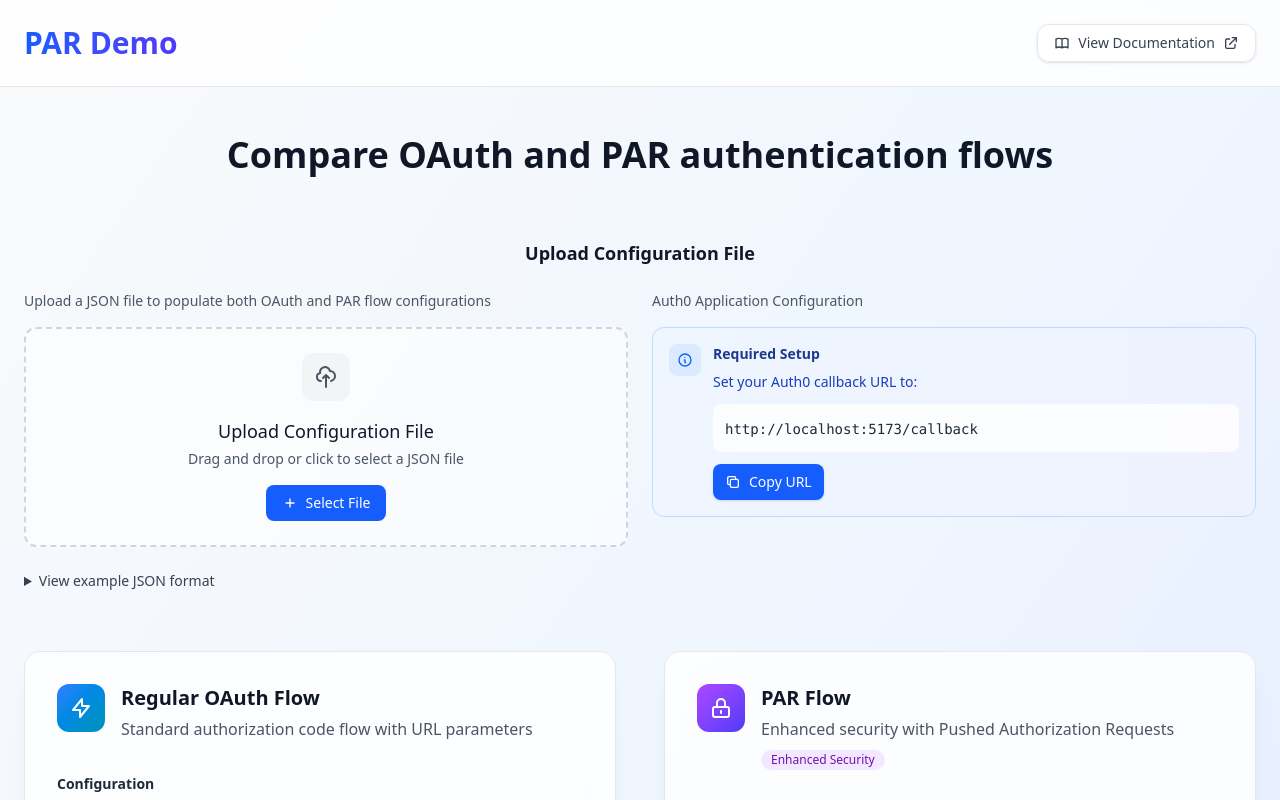
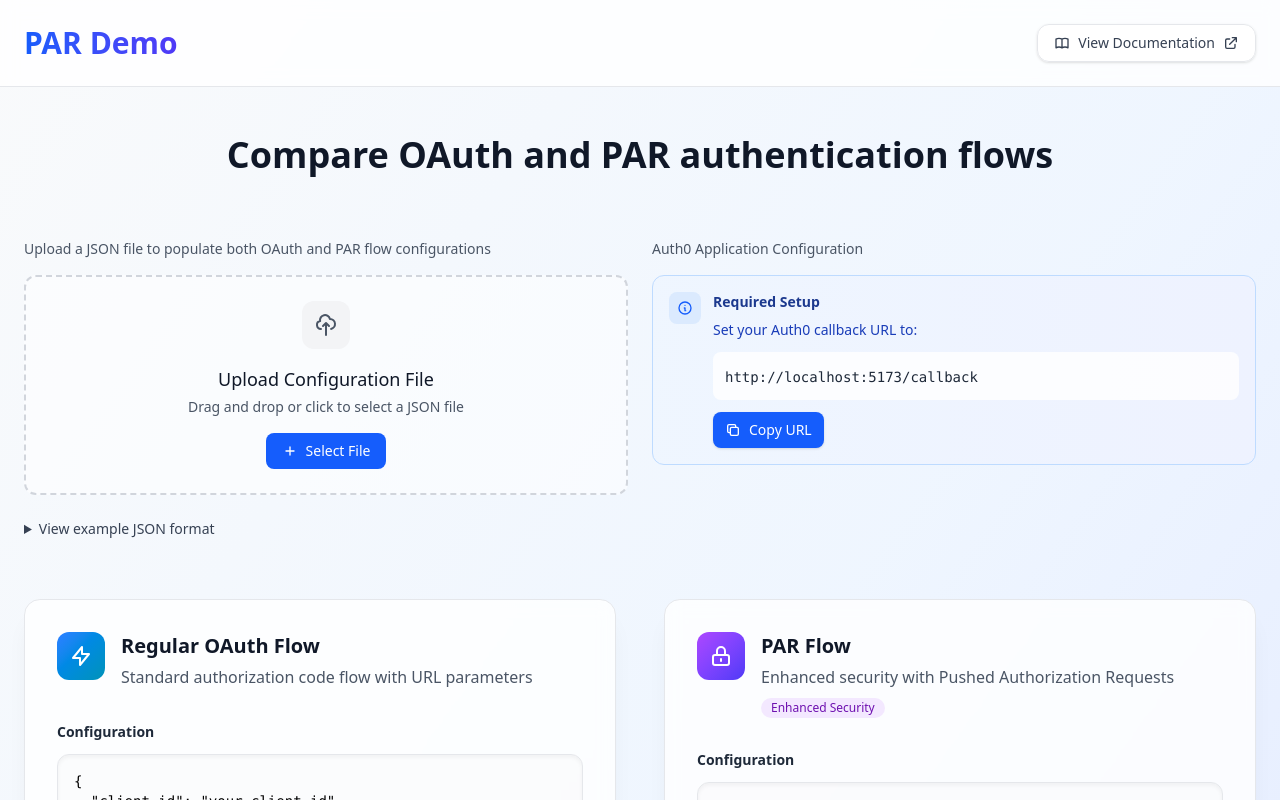
Before and after one commit to awhitmana0/PARDemoA0, a React (Vite) app: page / in a window 1280 px wide. Shown: the top 800 px of the page. Built offline with nearby package versions, Linux system fonts and the light colour scheme.

Commit message:
Update ConfigUploader.tsx

```diff
--- a/src/components/ConfigUploader.tsx
+++ b/src/components/ConfigUploader.tsx
@@ -165,10 +165,6 @@ export default function ConfigUploader({ onConfigLoad }: ConfigUploaderProps) {
 
   return (
     <div className="mb-12">
-      <div className="text-center mb-6">
-        <h3 className="text-lg font-semibold text-gray-900 mb-4">Upload Configuration File</h3>
-      </div>
-
       {/* Two Column Layout */}
       <div className="grid lg:grid-cols-2 gap-6 mb-6">
         {/* Left Column - Upload */}
```
